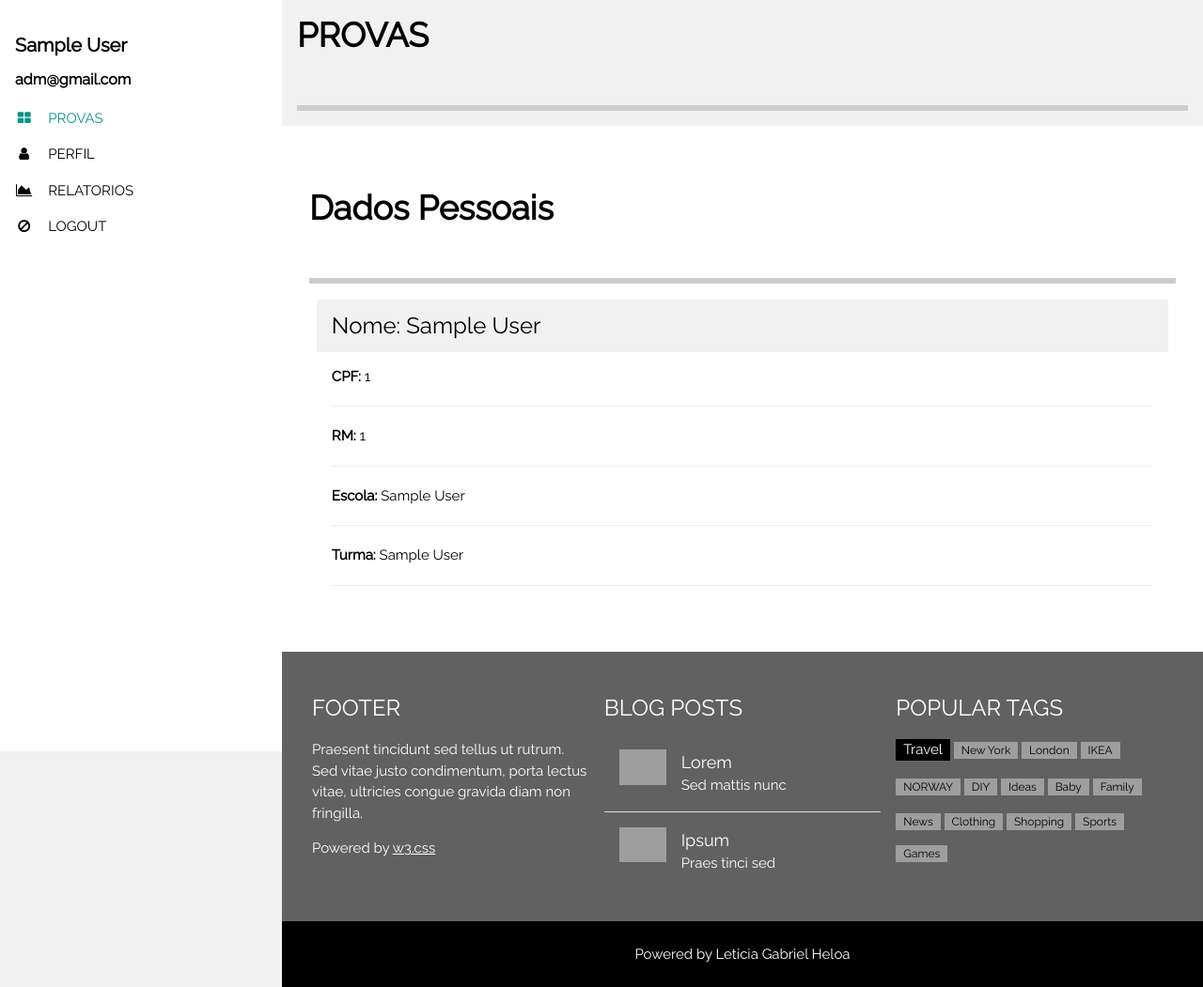
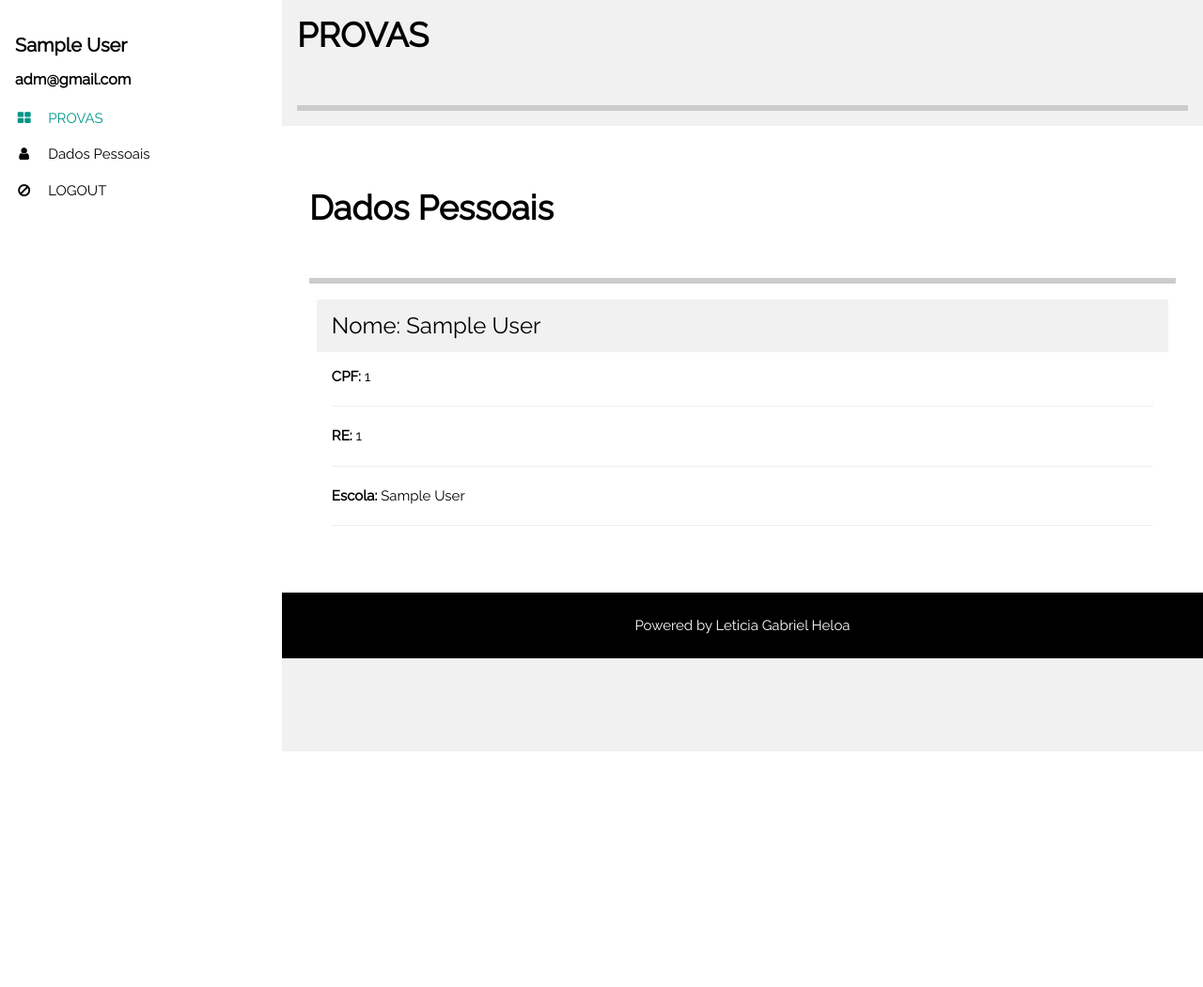
Before and after one commit to gcosta766/SD-ProvaOnline-Web, a PHP site: page /painelprof.php in a window 1280 px wide. Shown: the whole page at 94% size. After the commit the page ends 800 px from the top, so only its background shows below. Run offline with PHP 8.4, Linux system fonts and the light colour scheme; the visitor is signed in with stand-in values (Sample User, id 1); data comes from the database, SQL or seed files in the repository; grey boxes are pictures that could not be loaded.

Commit message:
Prova - Prof

```diff
--- a/ProvaOnline/painelprof.php
+++ b/ProvaOnline/painelprof.php
@@ -17,9 +17,8 @@ body,h1,h2,h3,h4,h5,h6 {font-family: "Raleway", sans-serif}
     <h6><b><?php echo($email);?></b></ho>
   </div>
   <div class="w3-bar-block">
-    <a href="#portfolio" onclick="w3_close()" class="w3-bar-item w3-button w3-padding w3-text-teal"><i class="fa fa-th-large fa-fw w3-margin-right"></i>PROVAS</a>
-    <a href="#about" onclick="w3_close()" class="w3-bar-item w3-button w3-padding"><i class="fa fa-user fa-fw w3-margin-right"></i>PERFIL</a>
-    <a href="#contact" onclick="w3_close()" class="w3-bar-item w3-button w3-padding"><i class="fa fa-area-chart fa-fw w3-margin-right"></i>RELATORIOS</a>
+    <a href="#prova" onclick="w3_close()" class="w3-bar-item w3-button w3-padding w3-text-teal"><i class="fa fa-th-large fa-fw w3-margin-right"></i>PROVAS</a>
+    <a href="#perfil" onclick="w3_close()" class="w3-bar-item w3-button w3-padding"><i class="fa fa-user fa-fw w3-margin-right"></i>Dados Pessoais</a>
     <a href="logout.php" onclick="w3_close()" class="w3-bar-item w3-button w3-padding"><i class="	fa fa-ban fa-fw w3-margin-right"></i>LOGOUT</a>
   </div>
 </nav>
@@ -32,7 +31,6 @@ body,h1,h2,h3,h4,h5,h6 {font-family: "Raleway", sans-serif}
 
   <!-- Header -->
   <header id="prova">
-    <a href="#"><img src="/w3images/avatar_g2.jpg" style="width:65px;" class="w3-circle w3-right w3-margin w3-hide-large w3-hover-opacity"></a>
     <span class="w3-button w3-hide-large w3-xxlarge w3-hover-text-grey" onclick="w3_open()"><i class="fa fa-bars"></i></span>
     <div class="w3-container">
     <h1><b>PROVAS</b></h1>
@@ -46,8 +44,8 @@ body,h1,h2,h3,h4,h5,h6 {font-family: "Raleway", sans-serif}
     <?php
       include('conexao.php');
 
-
-      $SQL = "SELECT prova.pro_id, prova.pro_data, materia.mat_nome FROM prova INNER JOIN materia ON prova.mat_id = materia.mat_id WHERE prova.mat_id IN (SELECT turma_has_materia.mat_id FROM turma_has_materia WHERE tur_id = (SELECT alunos.turma_tur_id FROM alunos INNER JOIN dadospes ON alunos.dadospes_id = dadospes.dadospes_id WHERE dadospes.usu_id = $usu_id))";
+      $prof_id = $_SESSION['prof_id'];
+      $SQL = "SELECT prova.pro_id, prova.pro_data, materia.mat_nome FROM prova INNER JOIN materia ON prova.mat_id = materia.mat_id WHERE prova.mat_id IN (SELECT professor_has_materia.mat_id FROM professor_has_materia WHERE prof_id = $prof_id )";
 
       $resultado = $conexao->query($SQL);
 
@@ -57,7 +55,7 @@ body,h1,h2,h3,h4,h5,h6 {font-family: "Raleway", sans-serif}
         $arr_data = explode("-", $data);
         $_SESSION['pro_id'] = $linha->pro_id;
         echo"
-            <a href='provaRealizada.php?id=$linha->pro_id'>
+            <a href='NotasProvas.php?id=$linha->pro_id'>
               <div class='w3-third w3-container prova-margin'>
                 <div class='w3-container w3-white'>
                   <p><b>$linha->mat_nome</b></p>
@@ -84,54 +82,13 @@ body,h1,h2,h3,h4,h5,h6 {font-family: "Raleway", sans-serif}
       <div class="w3-container">
         <p><b>CPF:</b> <?php echo($_SESSION['dadospes_cpf']);?></p>
         <hr>
-        <p><b>RM:</b> <?php echo($_SESSION['alu_num_mat']);?></p>
+        <p><b>RE:</b> <?php echo($_SESSION['prof_re']);?></p>
         <hr>
         <p><b>Escola:</b> <?php echo($_SESSION['esc_nome']);?></p>
-        <hr>
-        <p><b>Turma:</b> <?php echo($_SESSION['tur_nom']);?></p>
         <hr>
       </div>
     </div>
 	</div>
-
-  <!-- Footer -->
-  <footer class="w3-container w3-padding-32 w3-dark-grey">
-  <div class="w3-row-padding">
-    <div class="w3-third">
-      <h3>FOOTER</h3>
-      <p>Praesent tincidunt sed tellus ut rutrum. Sed vitae justo condimentum, porta lectus vitae, ultricies congue gravida diam non fringilla.</p>
-      <p>Powered by <a href="https://www.w3schools.com/w3css/default.asp" target="_blank">w3.css</a></p>
-    </div>
-
-    <div class="w3-third">
-      <h3>BLOG POSTS</h3>
-      <ul class="w3-ul w3-hoverable">
-        <li class="w3-padding-16">
-          <img src="/w3images/workshop.jpg" class="w3-left w3-margin-right" style="width:50px">
-          <span class="w3-large">Lorem</span><br>
-          <span>Sed mattis nunc</span>
-        </li>
-        <li class="w3-padding-16">
-          <img src="/w3images/gondol.jpg" class="w3-left w3-margin-right" style="width:50px">
-          <span class="w3-large">Ipsum</span><br>
-          <span>Praes tinci sed</span>
-        </li>
-      </ul>
-    </div>
-
-    <div class="w3-third">
-      <h3>POPULAR TAGS</h3>
-      <p>
-        <span class="w3-tag w3-black w3-margin-bottom">Travel</span> <span class="w3-tag w3-grey w3-small w3-margin-bottom">New York</span> <span class="w3-tag w3-grey w3-small w3-margin-bottom">London</span>
-        <span class="w3-tag w3-grey w3-small w3-margin-bottom">IKEA</span> <span class="w3-tag w3-grey w3-small w3-margin-bottom">NORWAY</span> <span class="w3-tag w3-grey w3-small w3-margin-bottom">DIY</span>
-        <span class="w3-tag w3-grey w3-small w3-margin-bottom">Ideas</span> <span class="w3-tag w3-grey w3-small w3-margin-bottom">Baby</span> <span class="w3-tag w3-grey w3-small w3-margin-bottom">Family</span>
-        <span class="w3-tag w3-grey w3-small w3-margin-bottom">News</span> <span class="w3-tag w3-grey w3-small w3-margin-bottom">Clothing</span> <span class="w3-tag w3-grey w3-small w3-margin-bottom">Shopping</span>
-        <span class="w3-tag w3-grey w3-small w3-margin-bottom">Sports</span> <span class="w3-tag w3-grey w3-small w3-margin-bottom">Games</span>
-      </p>
-    </div>
-
-  </div>
-  </footer>
 
   <div class="w3-black w3-center w3-padding-24">Powered by Leticia Gabriel  Heloa </div>
 
```
Also changed, not shown: ProvaOnline/NotasProvas.php (added, +61 -0 lines), ProvaOnline/login.php (+17 -0 lines), ProvaOnline/painel.php (+2 -41 lines).
